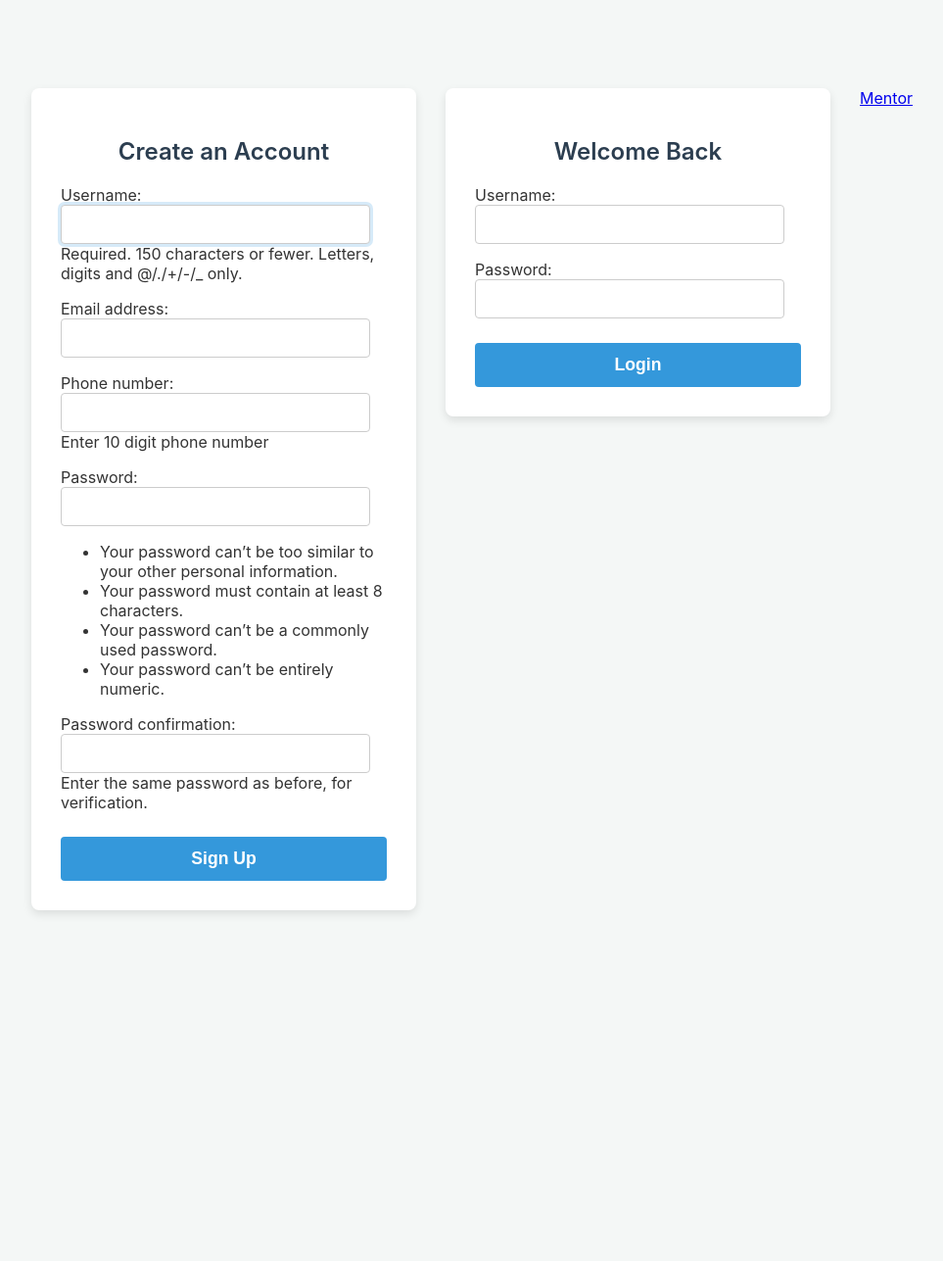
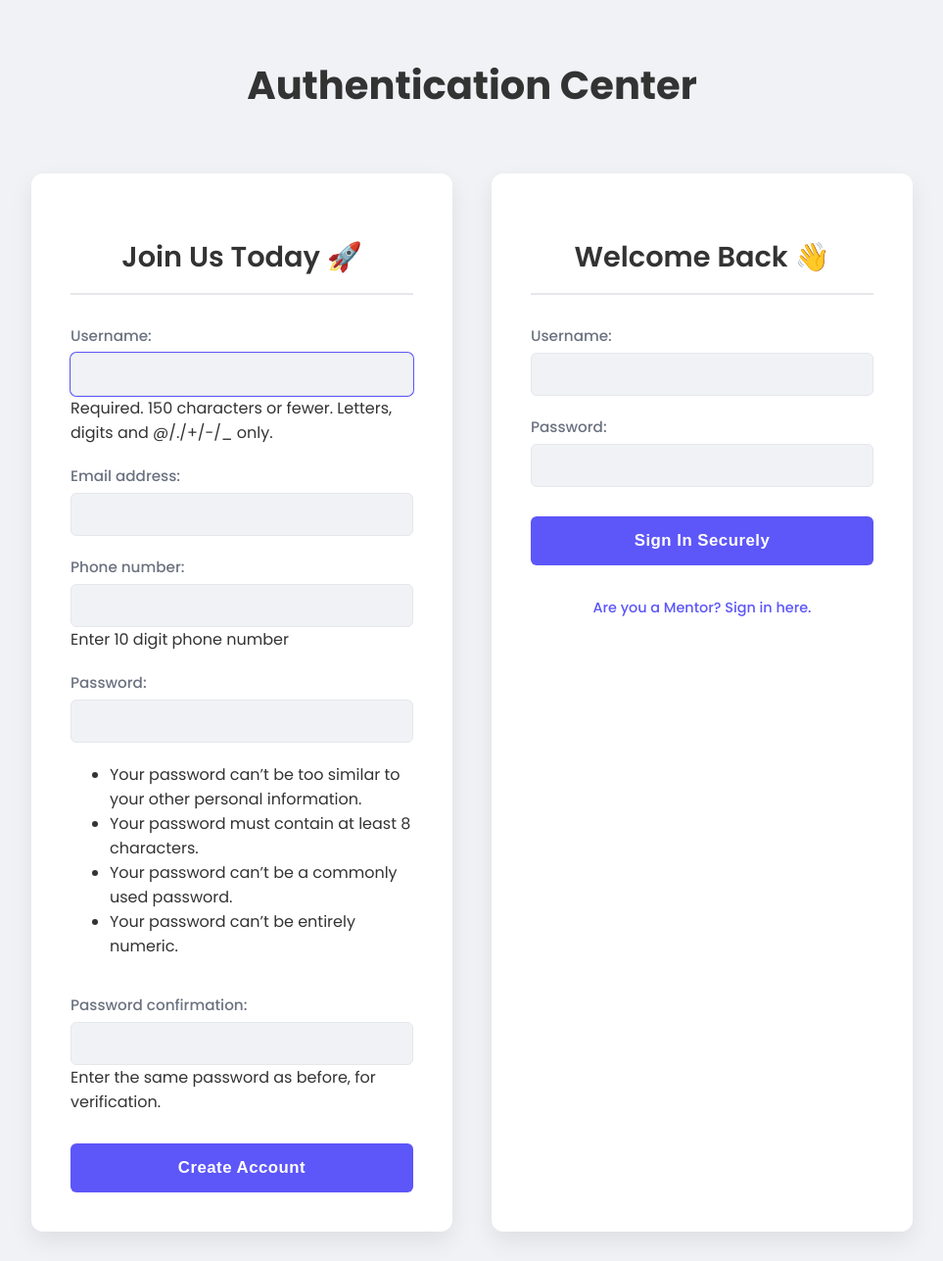
Before and after one commit to AdarshM-Official/Nextstep.io, a Django app: page /accounts/auth/ in a window 1280 px wide. Shown: the whole page at 98% size, without its empty margins (158-1121 px from the left). Before the commit the page ends 933 px from the top, so only its background shows below. Run offline with Django 5.2, Linux system fonts and the light colour scheme.

Commit message:
Login update

```diff
--- a/learnloop/accounts/forms.py
+++ b/learnloop/accounts/forms.py
@@ -3,8 +3,6 @@ from django.contrib.auth.forms import UserCreationForm, AuthenticationForm
 from .models import CustomUser
 
 class CustomUserCreationForm(UserCreationForm):
-    # role = forms.ChoiceField(choices=CustomUser.ROLE_CHOICES, widget=forms.Select)
-
     class Meta:
         model = CustomUser
         fields = ('username', 'email','phone_number', 'password1', 'password2')
--- a/learnloop/accounts/models.py
+++ b/learnloop/accounts/models.py
@@ -19,6 +19,7 @@ class CustomUser(AbstractUser):
         null=True,
         unique=True,
         help_text='Enter 10 digit phone number'
+
     )
 
     previous_experience = models.BooleanField(blank=True, null=True)
--- a/learnloop/accounts/templates/registration/login.html
+++ b/learnloop/accounts/templates/registration/login.html
@@ -3,149 +3,235 @@
 <head>
     <meta charset="UTF-8">
     <meta name="viewport" content="width=device-width, initial-scale=1.0">
-    <title>Side-by-Side Auth Forms</title>
+    <title>User Authentication</title>
+    <link href="https://fonts.googleapis.com/css2?family=Poppins:wght@300;400;500;600;700&display=swap" rel="stylesheet">
     <style>
         /* Basic Reset and Body Styles */
+        :root {
+            --primary-color: #5d56f9; /* Vibrant Blue/Violet */
+            --primary-hover: #4a45c4;
+            --background-color: #f0f2f5; /* Light Gray Background */
+            --card-background: #ffffff;
+            --text-color: #333333;
+            --subtle-text: #6b7280;
+            --border-color: #e5e7eb;
+            --success-bg: #dcfce7;
+            --success-text: #166534;
+            --error-bg: #fee2e2;
+            --error-text: #991b1b;
+        }
+
         body {
-            font-family: 'Inter', Arial, sans-serif;
-            background-color: #f4f7f6;
-            color: #333;
+            font-family: 'Poppins', sans-serif;
+            background-color: var(--background-color);
+            color: var(--text-color);
             margin: 0;
-            padding: 20px;
+            padding: 0;
             min-height: 100vh;
-            /* Flex setup to center the entire block */
             display: flex;
             flex-direction: column;
             align-items: center;
+            justify-content: center; /* Center content vertically */
+            padding: 30px 10px;
+            box-sizing: border-box;
         }
 
-        /* --- Message Styling --- */
+        /* --- Global Container & Message Styling --- */
+        .page-header {
+            text-align: center;
+            margin-bottom: 20px;
+            color: var(--text-color);
+            font-size: 2.5rem;
+            font-weight: 700;
+        }
+
         .message-container {
             width: 100%;
-            max-width: 900px; /* Matches the forms wrapper width */
+            max-width: 900px;
             margin-bottom: 20px;
-            text-align: center;
+            box-sizing: border-box;
         }
 
         .message-list {
             list-style: none;
-            padding: 0; /* Remove default list padding */
+            padding: 0;
             margin: 0;
-            text-align: left; /* Align text within the container */
         }
 
         .message-list li {
-            padding: 10px 15px;
-            margin-bottom: 8px;
-            border-radius: 6px;
+            padding: 12px 20px;
+            margin-bottom: 10px;
+            border-radius: 8px;
             font-weight: 500;
+            line-height: 1.4;
+            box-shadow: 0 1px 3px rgba(0, 0, 0, 0.05);
+            display: flex;
+            align-items: center;
+        }
+
+        .message-list li::before {
+            content: '✓'; /* Checkmark for success */
+            margin-right: 10px;
+            font-size: 1.2rem;
+            line-height: 1;
         }
 
         .message-list li.success {
-            background-color: #d4edda; /* Light green */
-            color: #155724; /* Dark green text */
-            border: 1px solid #c3e6cb;
+            background-color: var(--success-bg);
+            color: var(--success-text);
+            border: 1px solid #bbf7d0;
         }
 
         .message-list li.error {
-            background-color: #f8d7da; /* Light red */
-            color: #721c24; /* Dark red text */
-            border: 1px solid #f5c6cb;
+            background-color: var(--error-bg);
+            color: var(--error-text);
+            border: 1px solid #fca5a5;
+        }
+
+        .message-list li.error::before {
+            content: '✕'; /* X for error */
         }
         /* --- End Message Styling --- */
-
 
         /* Wrapper for Side-by-Side Layout */
         .main-forms-wrapper {
             display: flex;
-            gap: 30px; /* Space between the two forms */
+            gap: 40px; /* Increased space for visual separation */
             justify-content: center;
-            align-items: flex-start;
+            align-items: stretch; /* Ensures forms stretch to the same height */
             width: 100%;
-            max-width: 900px; /* Max width for the dual column */
-            margin-top: 50px;
+            max-width: 900px;
+            margin-top: 20px;
         }
 
         /* Individual Form Container */
         .auth-container {
-            background-color: #ffffff;
-            padding: 30px;
-            border-radius: 8px;
-            box-shadow: 0 4px 10px rgba(0, 0, 0, 0.1);
-            flex: 1; /* Allows both forms to take equal space */
-            min-width: 300px; /* Minimum width before stacking */
+            background-color: var(--card-background);
+            padding: 40px; /* Increased padding */
+            border-radius: 12px; /* Softer rounded corners */
+            box-shadow: 0 10px 25px rgba(0, 0, 0, 0.08); /* More subtle, elevated shadow */
+            flex: 1;
+            min-width: 350px;
+            transition: transform 0.3s ease-in-out;
+        }
+
+        .auth-container:hover {
+            transform: translateY(-2px);
         }
 
         /* Headings */
         h2 {
             text-align: center;
-            color: #2c3e50;
-            margin-bottom: 20px;
+            color: var(--text-color);
+            margin-bottom: 30px;
             font-weight: 600;
+            font-size: 1.8rem;
+            border-bottom: 2px solid var(--border-color);
+            padding-bottom: 15px;
         }
 
-        /* Form Styling (Assumes fields are wrapped in <p> tags by {{ form.as_p }}) */
+        /* Form Styling (Assumes fields are wrapped in <p> tags) */
         form p {
-            margin-bottom: 15px;
+            margin-bottom: 20px;
+            display: flex;
+            flex-direction: column;
+        }
+
+        form label {
+            font-weight: 500;
+            margin-bottom: 6px;
+            color: var(--subtle-text);
+            font-size: 0.95rem;
         }
 
         /* Input and Textarea Fields */
-        input[type="text"],
-        input[type="email"],
-        input[type="password"],
-        /* Since we don't know the exact Django form output, we target any input inside p tags */
         .auth-container input:not([type="submit"]):not([type="button"]) {
-            width: 95%;
-            padding: 10px;
-            border: 1px solid #ccc;
-            border-radius: 4px;
+            width: 100%;
+            padding: 12px;
+            border: 1px solid var(--border-color);
+            border-radius: 6px;
             box-sizing: border-box;
-            transition: border-color 0.3s;
+            transition: border-color 0.3s, box-shadow 0.3s;
             font-size: 1rem;
+            background-color: var(--background-color);
+            color: var(--text-color);
         }
 
-        input:focus {
-            border-color: #3498db;
+        .auth-container input:focus {
+            border-color: var(--primary-color);
             outline: none;
-            box-shadow: 0 0 0 3px rgba(52, 152, 219, 0.2);
+            background-color: var(--card-background); /* White background on focus */
+            box-shadow: 0 0 0 1px var(--primary-color);
         }
 
         /* Buttons */
+        .form-actions {
+            margin-top: 30px;
+        }
+
         button {
             width: 100%;
-            padding: 12px;
-            background-color: #3498db;
+            padding: 15px;
+            background-color: var(--primary-color);
             color: white;
             border: none;
-            border-radius: 4px;
+            border-radius: 6px;
             cursor: pointer;
-            font-size: 1.1rem;
-            font-weight: bold;
-            transition: background-color 0.3s, transform 0.1s;
-            margin-top: 10px;
+            font-size: 1.05rem;
+            font-weight: 600;
+            transition: background-color 0.3s, transform 0.1s, box-shadow 0.3s;
+            letter-spacing: 0.5px;
         }
 
         button:hover {
-            background-color: #2980b9;
+            background-color: var(--primary-hover);
+            box-shadow: 0 4px 15px rgba(93, 86, 249, 0.3);
         }
 
         button:active {
             transform: scale(0.99);
         }
 
+        /* Extra Links */
+        .extra-links {
+            text-align: center;
+            margin-top: 30px;
+        }
+
+        .extra-links a {
+            color: var(--primary-color);
+            text-decoration: none;
+            font-weight: 500;
+            font-size: 0.9rem;
+            transition: color 0.2s;
+        }
+
+        .extra-links a:hover {
+            color: var(--primary-hover);
+            text-decoration: underline;
+        }
+
         /* Responsive design: Stack forms vertically on small screens */
-        @media (max-width: 768px) {
+        @media (max-width: 960px) {
             .main-forms-wrapper {
-                flex-direction: column; /* Stacks the two forms */
-                gap: 20px;
-                margin-top: 20px;
+                max-width: 600px;
+                flex-direction: column;
+                gap: 30px;
             }
 
             .auth-container {
-                /* Allows the forms to take up the full available width on mobile */
                 max-width: 100%;
+                min-width: unset;
             }
+        }
 
+        @media (max-width: 480px) {
+            .auth-container {
+                padding: 25px;
+            }
+            h2 {
+                font-size: 1.5rem;
+            }
             body {
                 padding: 10px;
             }
@@ -154,13 +240,12 @@
 </head>
 <body>
 
-<!-- Message Display Area -->
+<h1 class="page-header">Authentication Center</h1>
+
 <div class="message-container">
     {% if messages %}
         <ul class="message-list">
             {% for message in messages %}
-                <!-- Dynamically set class based on message tags for pre-defined CSS colors -->
-                <!-- The message.tags logic ensures 'error' uses red/error styling and all others (success, info, warning) use green/success styling -->
                 <li class="{% if message.tags == 'error' %}error{% else %}success{% endif %}">
                     {{ message }}
                 </li>
@@ -171,26 +256,30 @@
 
 <div class="main-forms-wrapper">
 
-    <!-- Signup Section -->
     <div class="auth-container">
-        <h2>Create an Account</h2>
+        <h2>Join Us Today 🚀</h2>
         <form method="post">
             {% csrf_token %}
             {{ signup_form.as_p }}
-            <button type="submit" name="signup_submit">Sign Up</button>
+            <div class="form-actions">
+                <button type="submit" name="signup_submit">Create Account</button>
+            </div>
         </form>
     </div>
 
-    <!-- Login Section -->
     <div class="auth-container">
-        <h2>Welcome Back</h2>
+        <h2>Welcome Back 👋</h2>
         <form method="post">
             {% csrf_token %}
             {{ login_form.as_p }}
-            <button type="submit" name="login_submit">Login</button>
+            <div class="form-actions">
+                <button type="submit" name="login_submit">Sign In Securely</button>
+            </div>
         </form>
+        <div class="extra-links">
+            <a href="{% url 'mentor_auth' %}">Are you a Mentor? Sign in here.</a>
+        </div>
     </div>
-    <a href="{% url 'mentor_auth' %}">Mentor</a>
 </div>
 </body>
 </html>
```
Also changed, not shown: learnloop/accounts/templates/dashboard/admin_dashboard.html (+109 -49 lines), learnloop/db.sqlite3.
